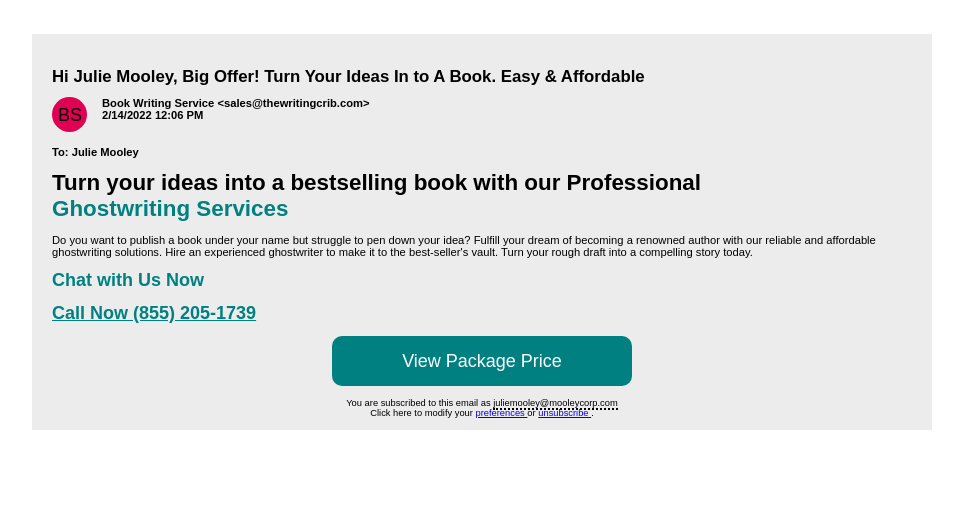
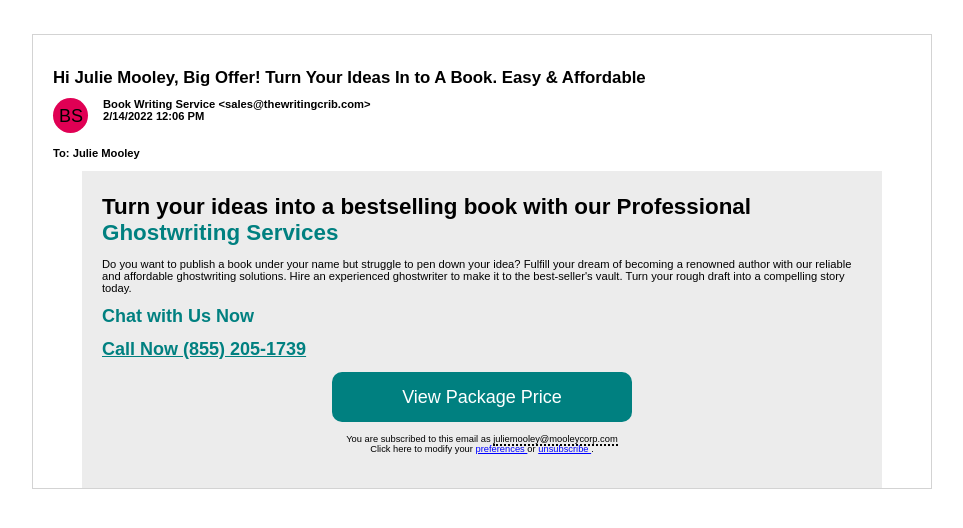
Before and after one commit to lclapham/Phishing_Quiz, a PHP site: page /email_templates/email1.html in a window 1280 px wide. Shown: the top 528 px of the page, without its empty margins (158-1121 px from the left). Run offline with PHP 8.4, Linux system fonts and the light colour scheme.

Commit message:
updated em 1/2/3

```diff
--- a/css/email1.css
+++ b/css/email1.css
@@ -1,9 +1,11 @@
 .em-template {
-  background: #ececec;
-  /* border: 5px solid blue; */
   font-family: arial,sans-ser;
   font-size: .7em;
   margin-top: 3em;
+  /* specific to email1 */
+      /* background: #ececec; */
+      border: 1px solid lightgray;
+
 }
 
 .em-nav {
@@ -39,6 +41,8 @@
 /* .em-image-div img {
     float: none;
 } */
+
+  /* dot with initials / re / to / from */
 .em-dot {
   margin-top: 10px;
   margin-left: 20px;
@@ -63,6 +67,14 @@
   position: relative;
   /* border-bottom: 1px dotted black; If you want dots under the hoverable text */
 }
+  /* specific to email1 */
+.body {
+max-width: 800px;
+background: #ececec;
+margin: 0 auto;
+padding: 2em 0;
+}
+
 
 .tooltip-button {
 position: relative;
--- a/email_templates/email1.html
+++ b/email_templates/email1.html
@@ -1,3 +1,4 @@
+<!-- PHISH -->
 
 <!DOCTYPE html>
 <html lang="en">
@@ -6,22 +7,13 @@
     <meta charset="UTF-8">
     <meta http-equiv="X-UA-Compatible" content="IE=edge">
     <meta name="viewport" content="width=device-width, initial-scale=1.0">
-    <title>Email 1</title>
+    <title>ghostwriting</title>
     <link rel="stylesheet" href="css/style.css">
     <link rel="stylesheet" href="css/email1.css">
 </head>
 
 <body>
     <div class="em-template">
-        <!--      <div class="em-nav">
-            <ul>
-              <li class="ui-icon-arrow-u-r ui-btn-icon-left"><a href="/reply">Reply</a></li>
-              <li><a href="/replyall">Reply All</a></li>
-              <li><a href="/forward">Forward</a></li>
-              <li class="ui-icon-delete ui-btn-icon-left"><a href="/delete">Delete</a></li> -->
-        <!-- <li><a href="/setflag">Set Flag</a></li> -->
-        <!-- </ul>
-        </div>       -->
 
         <h2 style="padding: 2em 0 0;">Hi Julie Mooley, Big Offer! Turn Your Ideas In to A Book. Easy & Affordable</h2>
 
@@ -36,6 +28,7 @@
         </div>
 
         <h4><br>To: Julie Mooley</h4><br>
+        <div class="body">
         <h1>
             Turn your ideas into a bestselling book with our Professional <br>
         <span style="color: teal;">Ghostwriting Services</span>
@@ -69,6 +62,7 @@
         </span>.
         </p><br>
     </div>
+    </div>
 
 </body>
 
--- a/email_templates/email3.html
+++ b/email_templates/email3.html
@@ -1,3 +1,5 @@
+<!-- PHISH -->
+
 <!DOCTYPE html>
 <html lang="en">
 
```
Also changed, not shown: css/email2.css (+15 -12 lines), email_templates/email2.html (+3 -10 lines).
